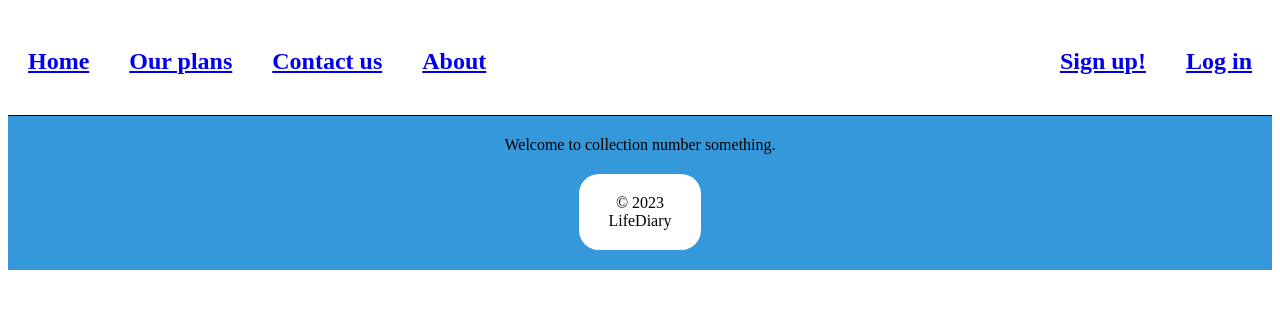
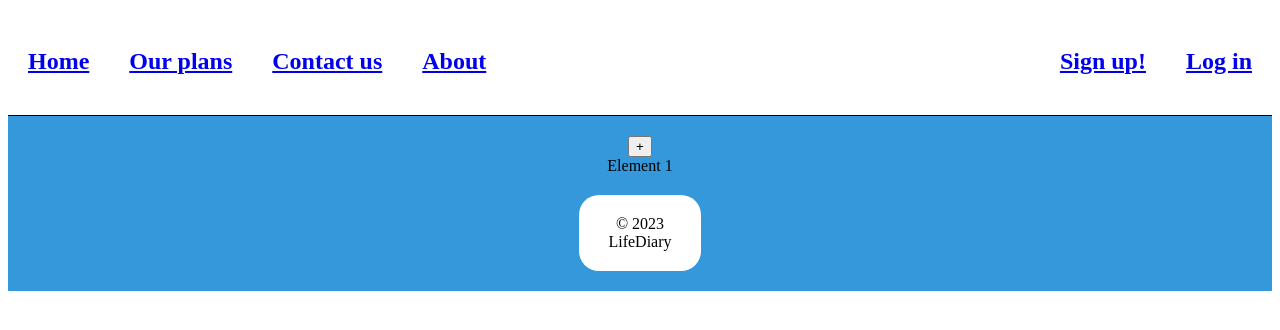
Before and after one commit to Frostrud/LifeDiary-Frontend, a React (Create React App) app: page /collection/1 in a window 1280 px wide. Shown: the top 330 px of the page. Built offline with nearby package versions, Linux system fonts and the light colour scheme.

Commit message:
Some msaller changes to collection and collectionsPage

```diff
--- a/src/Collection.js
+++ b/src/Collection.js
@@ -1,11 +1,30 @@
 import Middiv from "./components/Middiv";
+import { useLocation } from 'react-router-dom';
 
 const Collection = () => {
+    const location = useLocation();
+    const userID = location.state?.userID;
+
+
+
+    const handleButton = () => {
+        console.log(userID);
+    };
+
     return (
         <Middiv>
             <div>
-                Welcome to collection number something.
+                <button onClick={handleButton}>
+                    +
+                </button>
+                <div className="collectionDiv">
+                    <div>
+                        Element 1
+                    </div>
             </div>
+            </div>
+
+
         </Middiv>
     );
 }
--- a/src/collectionsPage.js
+++ b/src/collectionsPage.js
@@ -100,7 +100,7 @@ const CollectionsPage = () => {
             </button>
             <div id="collectorDiv">
                 {collectionsList && collectionsList.map((collection) => (
-                    <CollectionBox key={collection.id} collectionName={collection.collectionName} collectionId={collection.id}/>
+                    <CollectionBox key={collection.id} collectionName={collection.collectionName} collectionId={collection.id} userID={userID}/>
                 ))}
             </div>
 
--- a/src/components/collectionBox.js
+++ b/src/components/collectionBox.js
@@ -1,13 +1,14 @@
 import { Link } from "react-router-dom";
 
-const CollectionBox = ({ collectionName, collectionId }) => {
+const CollectionBox = ({ collectionName, collectionId, userID}) => {
     return (
         <div id="collectionDiv">
             <p>{collectionName}</p>
             <div classname="collection-details">
-                <Link to={`/collection/:${collectionId}`}>
+                <Link to=
+                { `/collection/:${collectionId}`} state = {{ userID: userID }}>
                     <button className="toCollectionButton">
-                        To Collection {collectionId}
+                        To Collection
                     </button>
                 </Link>
 
--- a/src/index.css
+++ b/src/index.css
@@ -391,3 +391,9 @@ input[type="submit"]:hover {
   border-radius: 4px;
   cursor: pointer;
 }
+
+/* Collection Page */
+
+.collectionDiv {
+
+}
```
